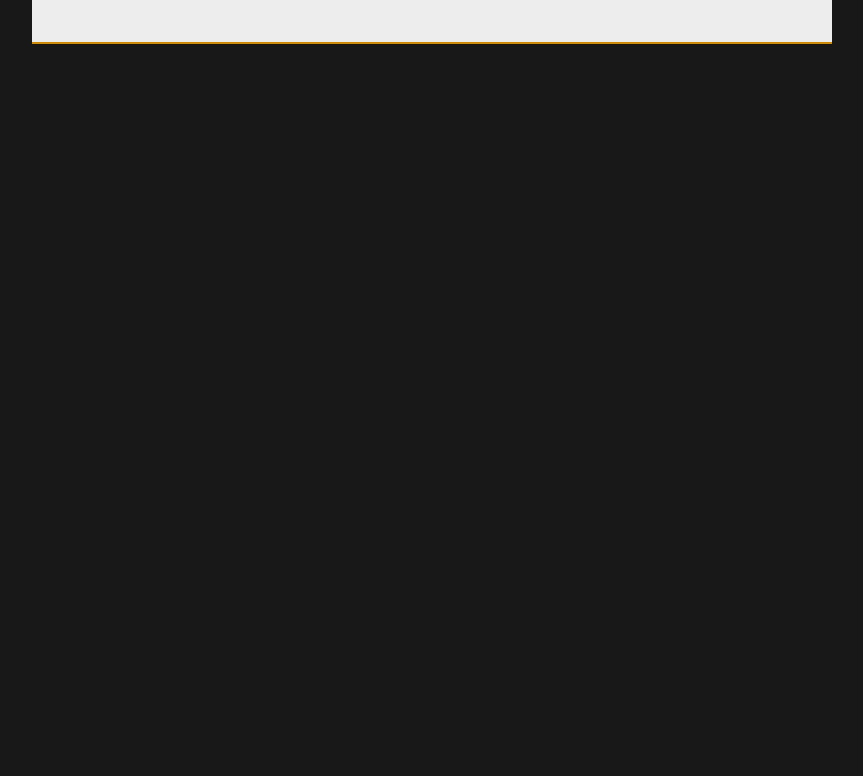
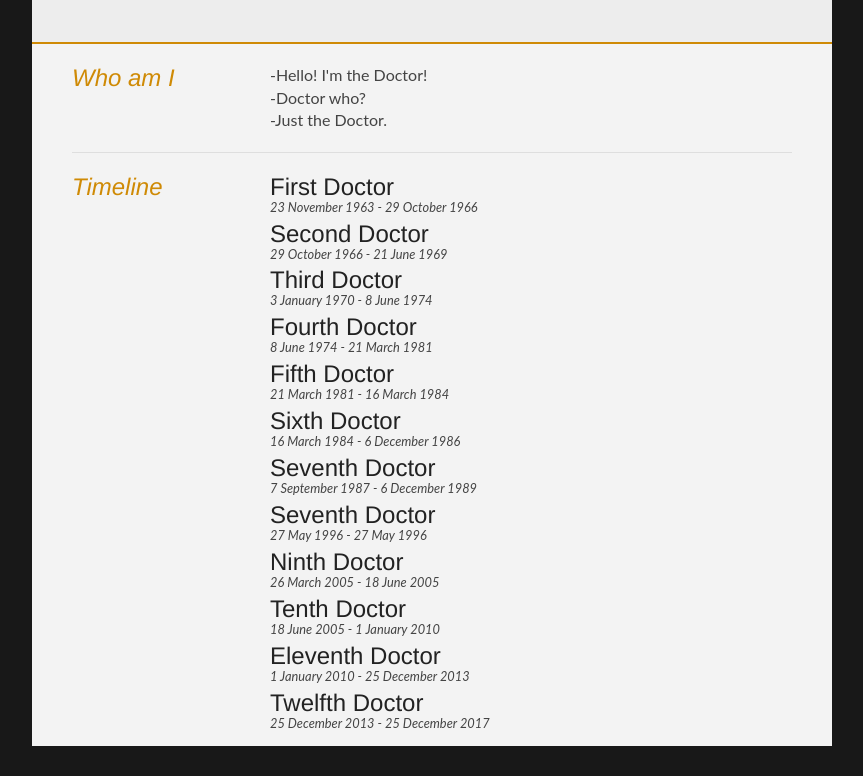
Before and after one commit to lyukhymchak/homepage, a plain HTML site: page index.html in a window 1280 px wide. Shown: the part 358-1134 px from the top of the page, without its empty margins (208-1071 px from the left). Before the commit the page ends 800 px from the top, so only its background shows below. Drawn offline with nearby package versions, Linux system fonts and the light colour scheme.

Commit message:
Added timeline (fixed #20)

```diff
--- a/index.html
+++ b/index.html
@@ -14,7 +14,6 @@
             <div id="headshot" class="quickFade">
                <img src="doctor.jpg" alt="Doctor Who" />
             </div>
-
             <div id="name">
                <h1 class="quickFade delayTwo">The Doctor, a Time Lord from the planet Gallifrey</h1>
                <h2 class="quickFade delayThree">A Madman with a Box</h2>
@@ -22,6 +21,79 @@
             </div>
             <div class="clear"></div>
          </div>
+         <div id="mainArea" class="quickFade delayFive">
+            <section>
+               <article>
+                  <div class="sectionTitle">
+                     <h1>Who am I</h1>
+                  </div>
+                  <div class="sectionContent">
+                     <p>
+                        -Hello! I'm the Doctor!<br/>
+                        -Doctor who?<br/>
+                        -Just the Doctor.
+                     </p>
+                  </div>
+               </article>
+               <div class="clear"></div>
+            </section>
+            <section>
+               <div class="sectionTitle">
+                  <h1>Timeline</h1>
+               </div>
+               <div class="sectionContent">
+                  <article>
+                     <h2>First Doctor</h2>
+                     <p class="subDetails">23 November 1963 - 29 October 1966</p>
+                  </article>
+                  <article>
+                     <h2>Second Doctor</h2>
+                     <p class="subDetails">29 October 1966 - 21 June 1969</p>
+                  </article>
+                  <article>
+                     <h2>Third Doctor</h2>
+                     <p class="subDetails">3 January 1970 - 8 June 1974</p>
+                  </article>
+                  <article>
+                     <h2>Fourth Doctor</h2>
+                     <p class="subDetails">8 June 1974 - 21 March 1981</p>
+                  </article>
+                  <article>
+                     <h2>Fifth Doctor</h2>
+                     <p class="subDetails">21 March 1981 - 16 March 1984</p>
+                  </article>
+                  <article>
+                     <h2>Sixth Doctor</h2>
+                     <p class="subDetails">16 March 1984 - 6 December 1986</p>
+                  </article>
+                  <article>
+                     <h2>Seventh Doctor</h2>
+                     <p class="subDetails">7 September 1987 - 6 December 1989</p>
+                  </article>
+                  <article>
+                     <h2>Seventh Doctor</h2>
+                     <p class="subDetails">27 May 1996 - 27 May 1996</p>
+                  </article>
+                  <article>
+                     <h2>Ninth Doctor</h2>
+                     <p class="subDetails">26 March 2005 - 18 June 2005</p>
+                  </article>
+                  <article>
+                     <h2>Tenth Doctor</h2>
+                     <p class="subDetails">18 June 2005 - 1 January 2010</p>
+                  </article>
+                  <article>
+                     <h2>Eleventh Doctor</h2>
+                     <p class="subDetails">1 January 2010 - 25 December 2013</p>
+                  </article>
+                  <article>
+                     <h2>Twelfth Doctor</h2>
+                     <p class="subDetails">25 December 2013	- 25 December 2017</p>
+                  </article>
+               </div>
+               <div class="clear"></div>
+            </section>
+         </div>
       </div>
    </body>
 </html>
```
Lines whose indentation alone changed are shown as unchanged.
